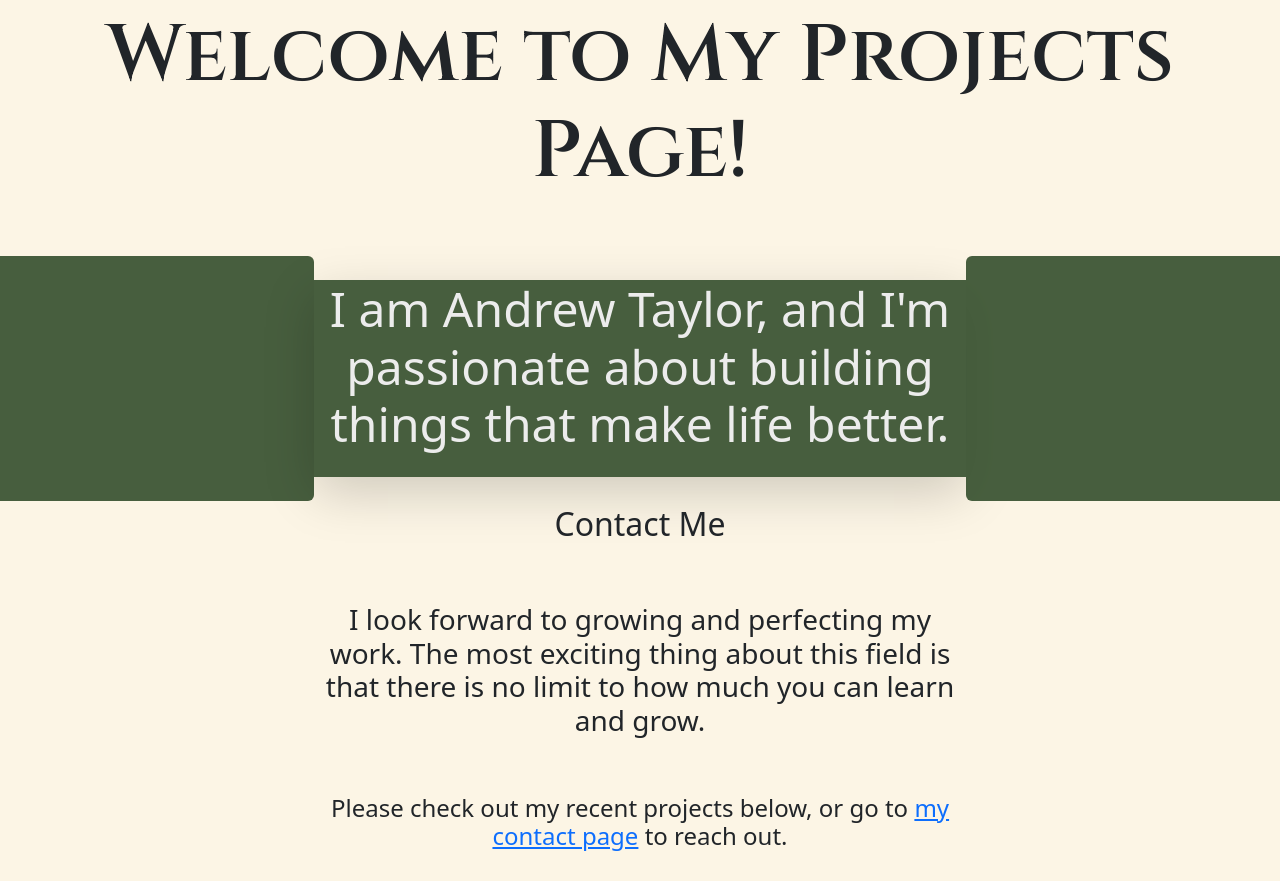
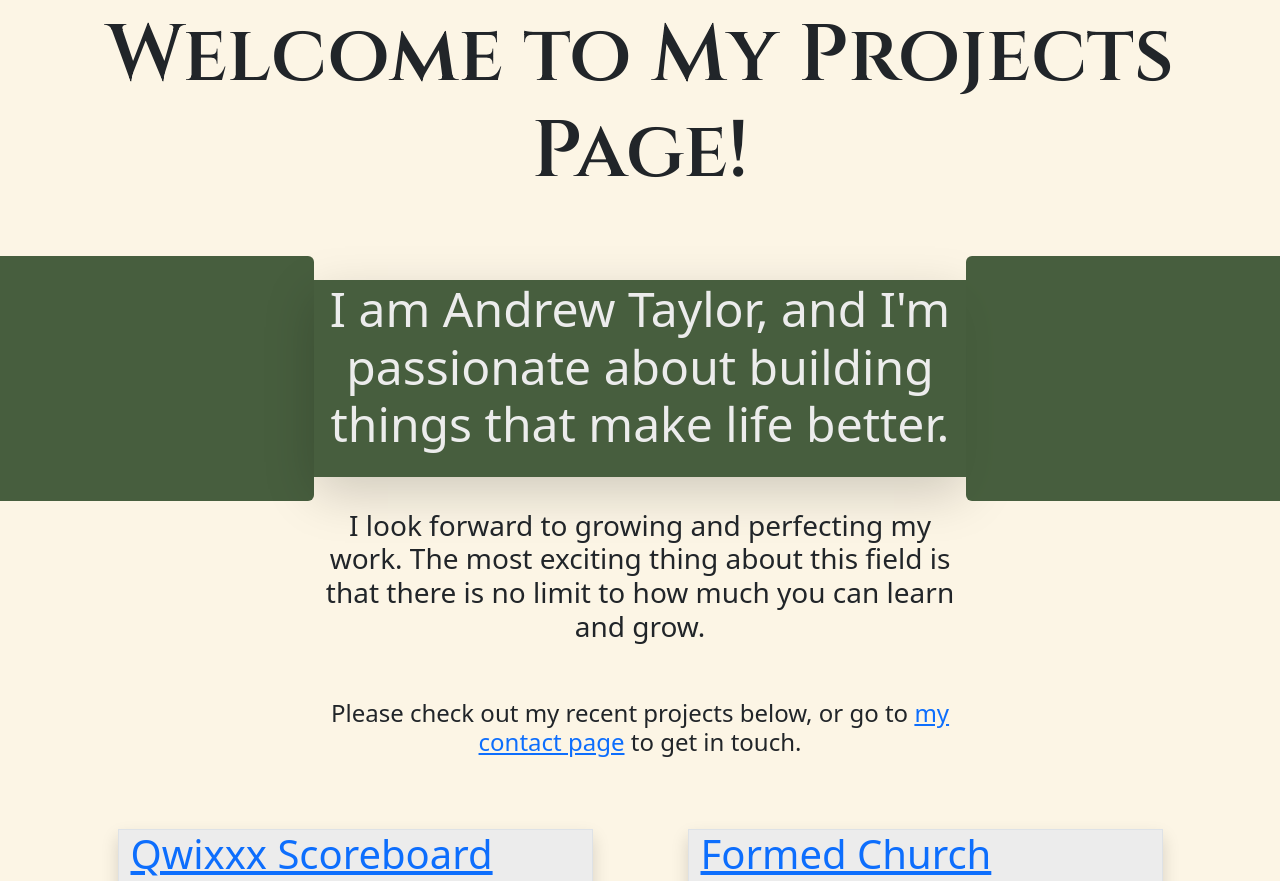
Before and after one commit to drewjtaylor/portfolio, a website: page index.html in a window 1280 px wide. Shown: the top 881 px of the page. Drawn offline with nearby package versions, Linux system fonts and the light colour scheme.

Commit message:
final touches

```diff
--- a/index.html
+++ b/index.html
@@ -31,13 +31,8 @@
           <h1 class="text-center my-4 pb-4 display-5 col-6 mx-auto blue-box shadow-lg">I am Andrew Taylor, and I'm passionate about building things that make life better.</h1>
           <div class="col-3 blue-box rounded"></div>
         </div>
-        <div class="row">
-            <div class="col">
-                <h2 class="text-center my-1 pb-5"><a class="inherit" href="./contact.html">Contact Me</a></h2>
-            </div>
-        </div>
         <h3 class="text-center my-2 pb-5 col-6 mx-auto">I look forward to growing and perfecting my work. The most exciting thing about this field is that there is no limit to how much you can learn and grow.</h3>
-        <h4 class="text-center my-2 pb-2 col-6 mx-auto">Please check out my recent projects below, or go to <a href="./contact.html">my contact page</a> to reach out.</h4>
+        <h4 class="text-center my-2 pb-2 col-6 mx-auto">Please check out my recent projects below, or go to <a href="./contact.html">my contact page</a> to get in touch.</h4>
 
 
 <div class="container">
```
Also changed, not shown: contact.html (+1 -1 lines).
